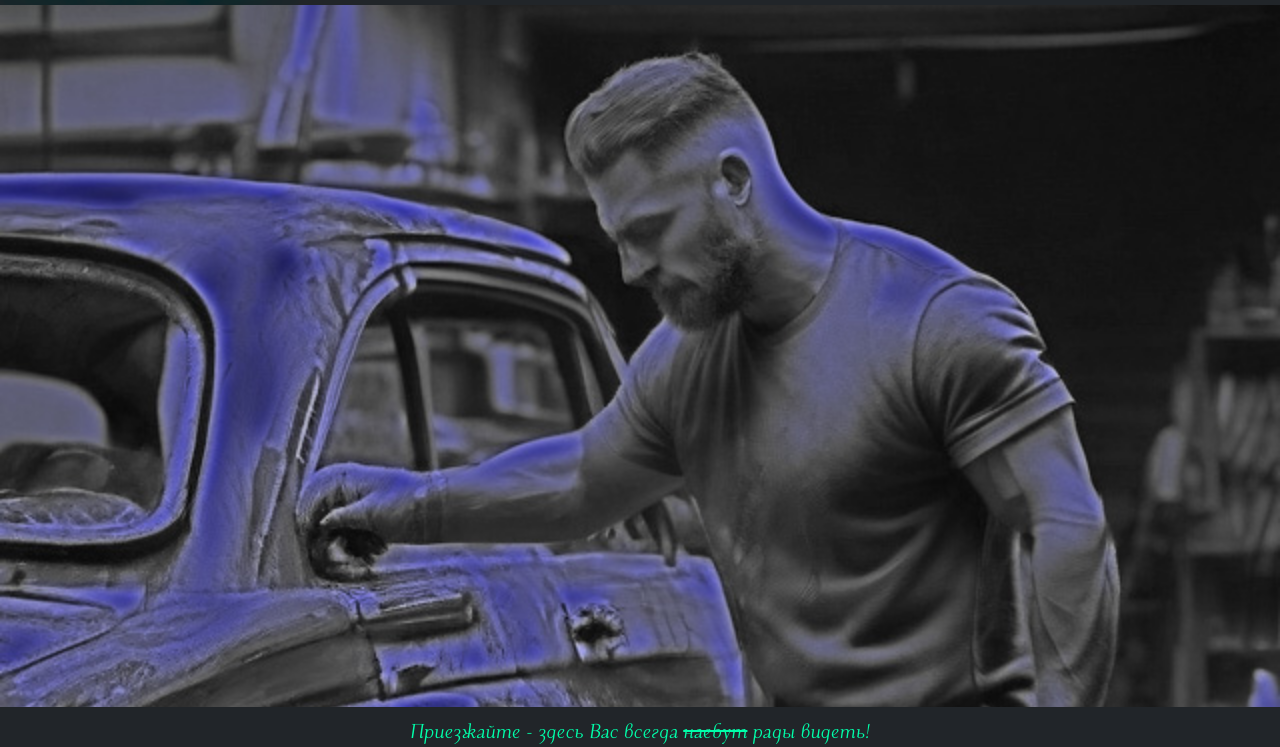
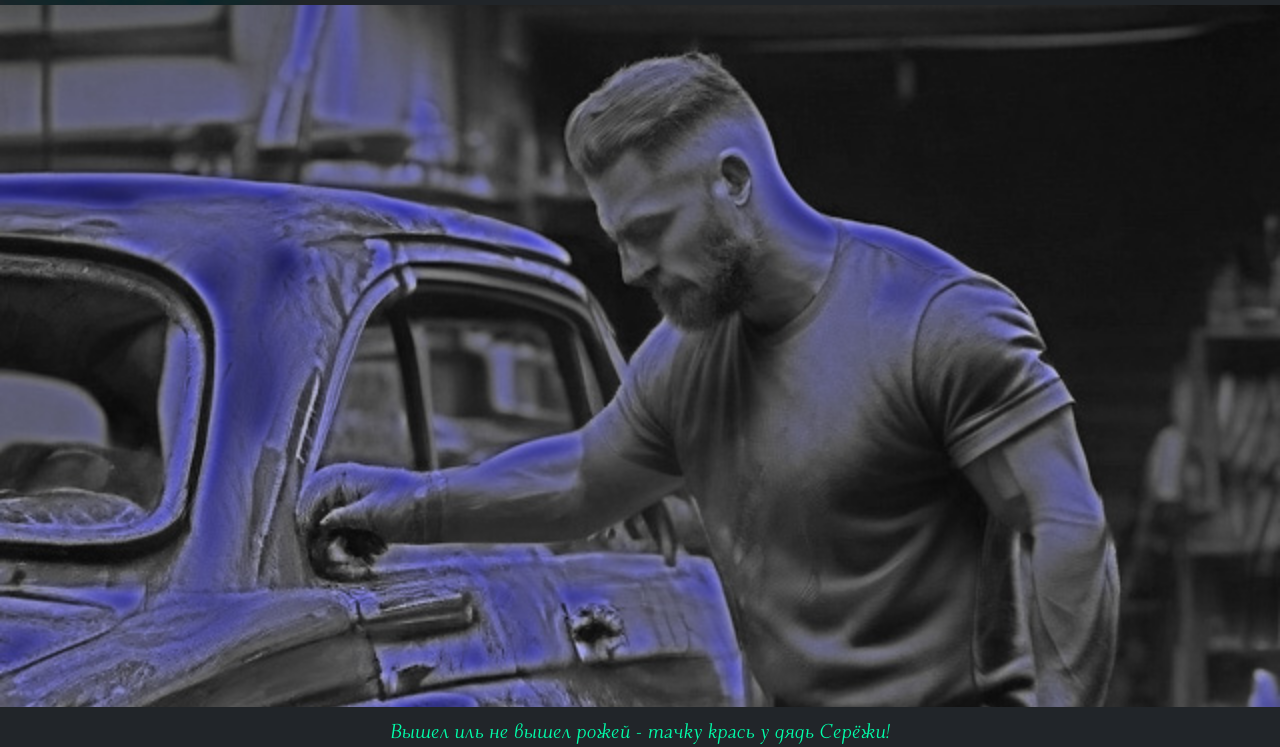
Before and after one commit to Dmitriy-163-89/uncleSerhio, a plain HTML site: page index.html in a window 1280 px wide. Shown: the part 53-800 px from the top of the page. Drawn offline with nearby package versions, Linux system fonts and the light colour scheme.

Commit message:
Update index.html

```diff
--- a/index.html
+++ b/index.html
@@ -46,7 +46,7 @@
     <div class="container-fluid text-center ">
       <div class="row">
         <div class="col foot " >
-          Приезжайте - здесь Вас всегда <del>наебут</del> рады видеть!
+          Вышел иль не вышел рожей - тачку крась у дядь Серёжи!
         </div>
       </div>
     </div>
```
